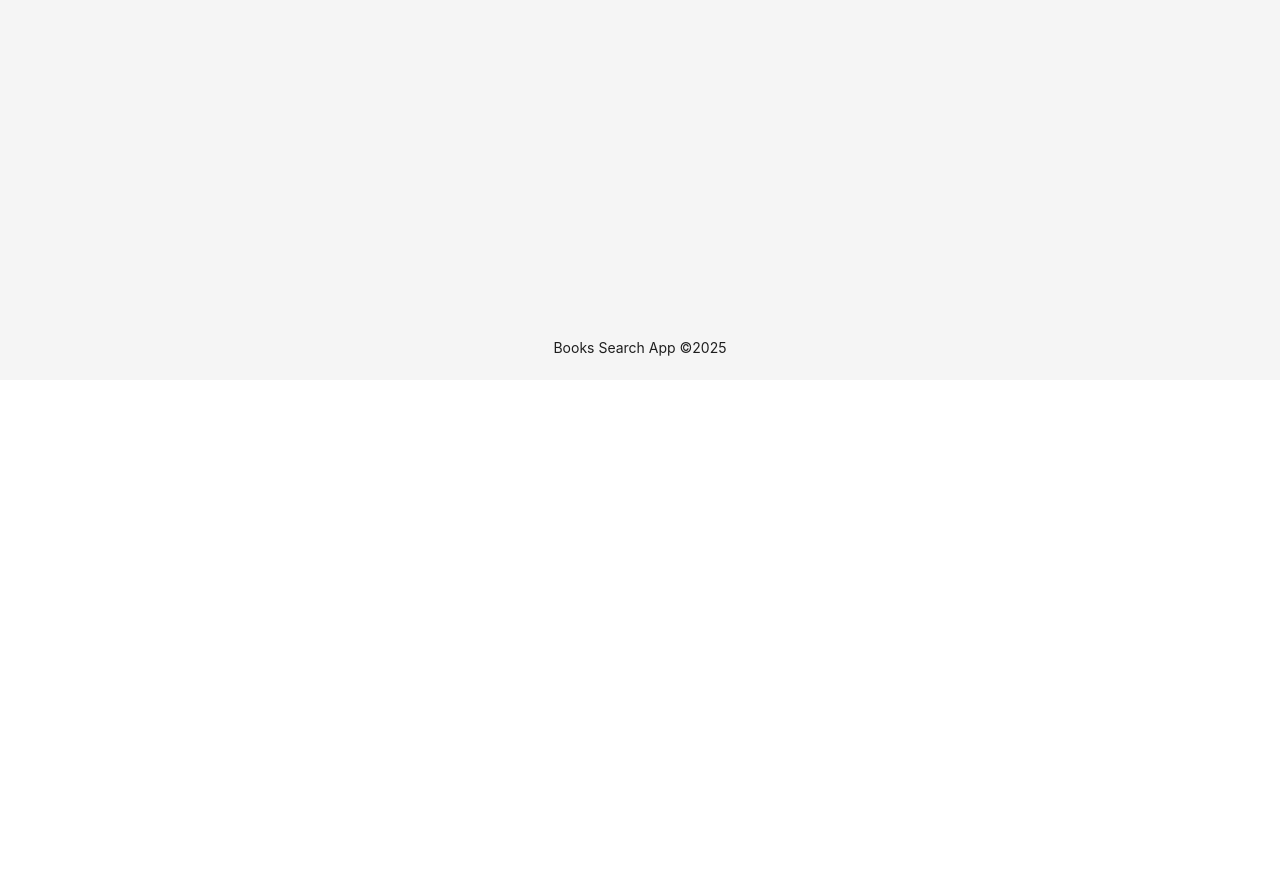
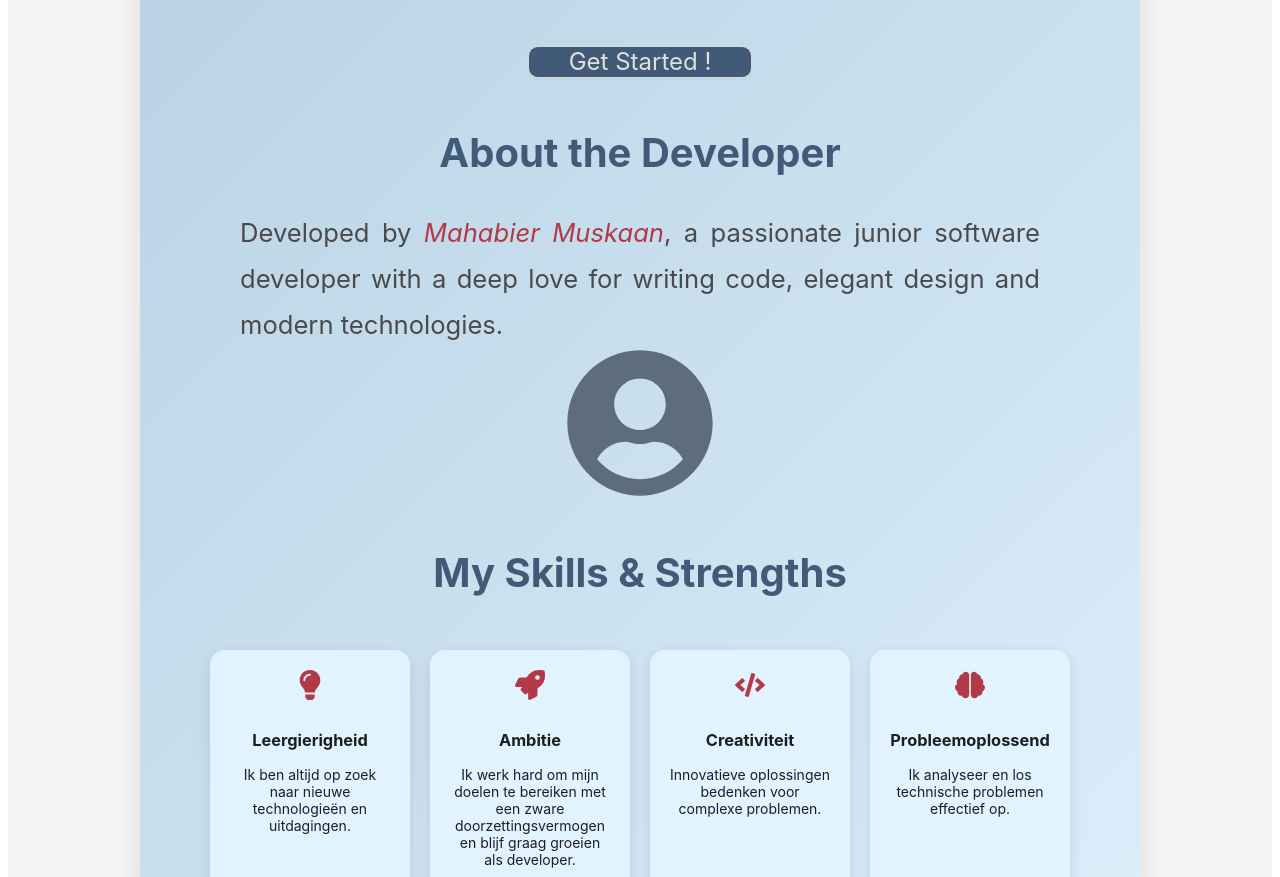
Before and after one commit to MuskaanM4/scb-book-search-app, a Next.js app: page /about in a window 1280 px wide. Before the commit this address had no page. Shown: the part 569-1446 px from the top of the page. Before the commit the page ends 949 px from the top, so only its background shows below. Built offline with nearby package versions, Linux system fonts and the light colour scheme.

Commit message:
about page + extra features

```diff
--- /dev/null
+++ b/src/app/about/page.js
@@ -0,0 +1,249 @@
+'use client';
+import React, { useState } from 'react';
+import { Button, Modal } from 'antd';
+import { motion } from 'framer-motion';
+import { FaUserCircle, FaLinkedin, FaEnvelope, FaGithub, FaPhoneAlt } from 'react-icons/fa';  // Luxer icoon voor developer
+import { FaLightbulb, FaRocket, FaCode, FaBrain } from 'react-icons/fa';
+
+const About = () => {
+  const [isModalVisible, setIsModalVisible] = useState(false);
+
+  const showModal = () => {
+    setIsModalVisible(true);
+  };
+
+  const handleCancel = () => {
+    setIsModalVisible(false);
+  };
+
+  return (
+    <div style={styles.aboutContainer}>
+      <motion.h1 style={styles.aboutTitle} initial={{ opacity: 0 }} animate={{ opacity: 1 }} transition={{ duration: 1 }}>
+        More information about The Book Search App
+      </motion.h1>
+
+      <motion.p style={styles.aboutDescription} initial={{ opacity: 0 }} animate={{ opacity: 1 }} transition={{ duration: 1, delay: 0.5 }}>
+        The Book Search App offers a seamless, intuitive and elegant experience for book lovers. Whether you're searching for a bestseller, an old classic or a hidden gem, our app provides the perfect platform to explore, discover and save your favorite books.
+      </motion.p>
+
+      <motion.div initial={{ opacity: 0 }} animate={{ opacity: 1 }} transition={{ duration: 1, delay: 1 }}>
+        <Button
+          style={styles.aboutButton}
+          onClick={() => window.location.href = '/'} // Link home page
+        >
+          Get Started !
+        </Button>
+      </motion.div>
+
+      <motion.h2 style={styles.sectionTitle} initial={{ opacity: 0 }} animate={{ opacity: 1 }} transition={{ duration: 1, delay: 1.5 }}>
+        About the Developer
+      </motion.h2>
+
+      <motion.p style={styles.aboutDeveloperDescription} initial={{ opacity: 0 }} animate={{ opacity: 1 }} transition={{ duration: 1, delay: 2 }}>
+        Developed by <span style={styles.aboutDeveloperName}>Mahabier Muskaan</span>, a passionate junior software developer with a deep love for writing code, elegant design and modern technologies.
+      </motion.p>
+
+      <motion.div style={styles.aboutDeveloperImage} initial={{ opacity: 0 }} animate={{ opacity: 1 }} transition={{ duration: 1, delay: 2.5 }}>
+        <FaUserCircle style={styles.profileIcon} />
+      </motion.div>
+
+      {/*Bento Grid voor skilzz*/}
+      <motion.h2
+      style={styles.sectionTitle}
+      initial={{ opacity: 0 }}
+      animate={{ opacity: 1 }}
+      transition={{ duration: 1, delay: 3 }}
+      >
+        My Skills & Strengths
+      </motion.h2>
+
+      <motion.div
+      style={styles.bentoGrid}
+      initial={{ opacity: 0 }}
+      animate={{ opacity: 1 }}
+      transition={{ duration: 1, delay: 3.5 }}
+      >
+        <div style={styles.bentoItem}>
+          <FaLightbulb style={styles.icon} />
+          <h3>Leergierigheid</h3>
+          <p>Ik ben altijd op zoek naar nieuwe technologieën en uitdagingen.</p>
+        </div>
+        <div style={styles.bentoItem}>
+          <FaRocket style={styles.icon} />
+          <h3>Ambitie</h3>
+          <p>Ik werk hard om mijn doelen te bereiken met een zware doorzettingsvermogen en blijf graag groeien als developer.</p>
+        </div>
+        <div style={styles.bentoItem}>
+          <FaCode style={styles.icon} />
+          <h3>Creativiteit</h3>
+          <p>Innovatieve oplossingen bedenken voor complexe problemen.</p>
+        </div>
+        <div style={styles.bentoItem}>
+          <FaBrain style={styles.icon} />
+          <h3>Probleemoplossend</h3>
+          <p>Ik analyseer en los technische problemen effectief op.</p>
+        </div>
+      </motion.div>
+
+      <motion.div style={styles.aboutContact} initial={{ opacity: 0 }} animate={{ opacity: 1 }} transition={{ duration: 1, delay: 4 }}>
+        <h3>Connect with me:</h3>
+        <p style={styles.contactText}>I am always open to new opportunities and feedback.</p>
+        <Button style={styles.contactButton} onClick={showModal}>
+          Contact Me !
+        </Button>
+      </motion.div>
+
+      {/* Modal voor m'n socials*/}
+          <Modal
+      title="Connect with Mahabier Muskaan"
+      open={isModalVisible}
+      onCancel={handleCancel}
+      footer={null}
+      centered
+      style={{ textAlign: 'center' }}
+    >
+      <div style={styles.modalContent}>
+        <div style={styles.socialLink}>
+          <FaLinkedin style={styles.icon} />
+          <a href="https://www.linkedin.com/in/muskaan-mahabier-41917a254/" target="_blank" rel="noopener noreferrer">
+            LinkedIn
+          </a>
+        </div>
+        <div style={styles.socialLink}>
+          <FaEnvelope style={styles.icon} />
+          <a href="mailto:muskaanmahabier@gmail.com">
+            Email
+          </a>
+        </div>
+        <div style={styles.socialLink}>
+          <FaGithub style={styles.icon} />
+          <a href="https://github.com/MuskaanM4" target="_blank" rel="noopener noreferrer">
+            GitHub
+          </a>
+        </div>
+        <div style={styles.socialLink}>
+          <FaPhoneAlt style={styles.icon} />
+          <a href="tel:+5978804734">
+            +597 8804734
+          </a>
+        </div>
+      </div>
+    </Modal>
+    </div>
+  );
+};
+
+// Styling
+const styles = {
+  aboutContainer: {
+    background: 'linear-gradient(135deg, #b3cde0, #e1f3fe)',
+    padding: '80px 50px',
+    textAlign: 'center',
+    borderRadius: '20px',
+    boxShadow: '0 10px 30px rgba(0, 0, 0, 0.1)',
+    margin: '50px auto',
+    maxWidth: '1000px',
+  },
+  aboutTitle: {
+    fontSize: '3rem',
+    fontWeight: 'bold',
+    color: '#415a77',
+    marginBottom: '30px',
+  },
+  aboutDescription: {
+    fontSize: '1.5rem',
+    color: '#4a4a4a',
+    marginBottom: '40px',
+    lineHeight: '1.8',
+    maxWidth: '800px',
+    margin: '0 auto',
+    textAlign: 'justify',
+  },
+  aboutButton: {
+    backgroundColor: '#415A77',
+    color: '#E0E1DD',
+    padding: '15px 40px',
+    fontSize: '1.5rem',
+    borderRadius: '10px',
+    marginTop: '40px',
+  },
+  sectionTitle: {
+    fontSize: '2.5rem',
+    fontWeight: 'bold',
+    color: '#415a77',
+    marginTop: '50px',
+  },
+  aboutDeveloperDescription: {
+    fontSize: '1.6rem',
+    color: '#4a4a4a',
+    marginBottom: '40px',
+    lineHeight: '1.8',
+    maxWidth: '800px',
+    margin: '0 auto',
+    textAlign: 'justify',
+  },
+  aboutDeveloperName: {
+    fontStyle: 'italic',
+    color: '#b23a48',
+  },
+  aboutDeveloperImage: {
+    display: 'flex',
+    justifyContent: 'center',
+    marginBottom: '40px',
+  },
+  profileIcon: {
+    color: '#5d6d7e',
+    fontSize: '150px',
+  },
+  bentoGrid: {
+    display: 'grid',
+    gridTemplateColumns: 'repeat(auto-fit, minmax(200px, 1fr))',
+    gap: '20px',
+    marginTop: '30px',
+    padding: '20px',
+  },
+  bentoItem: {
+    backgroundColor: '#e1f3fe',
+    padding: '20px',
+    borderRadius: '15px',
+    boxShadow: '0 5px 15px rgba(0, 0, 0, 0.1)',
+    textAlign: 'center',
+    transition: 'transform 0.3s ease',
+  },
+  icon: {
+    fontSize: '30px',
+    color: '#b23a48',
+    marginBottom: '10px',
+  },
+  aboutContact: {
+    backgroundColor: '#e1f3fe',
+    padding: '40px',
+    borderRadius: '10px',
+    marginTop: '50px',
+  },
+  contactText: {
+    fontSize: '1.4rem',
+    color: '#4a4a4a',
+    marginBottom: '30px',
+  },
+  contactButton: {
+    backgroundColor: '#415A77',
+    color: '#E0E1DD',
+    padding: '15px 40px',
+    fontSize: '1.5rem',
+    borderRadius: '10px',
+  },
+  modalContent: {
+    fontSize: '1.5rem',
+    color: '#4a4a4a',
+  },
+  socialLink: {
+    display: 'flex',
+    alignItems: 'center',
+    gap: '20px',
+    marginBottom: '25px',
+    fontSize: '1.2rem',
+  },
+};
+
+export default About;
```
